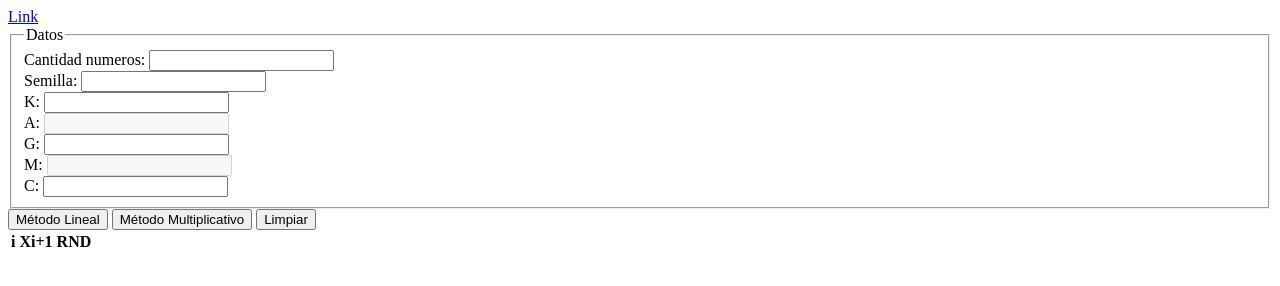
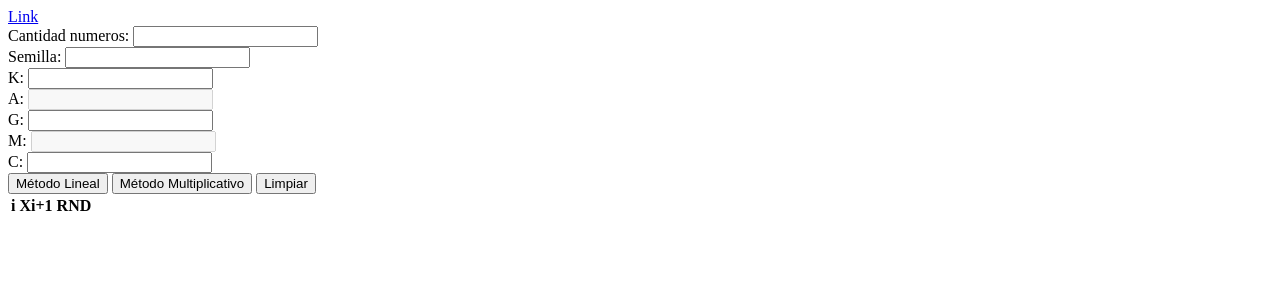
Before and after one commit to tomasDelizia/TP1-Simulacion, a website: page index.html in a window 1280 px wide. Drawn offline with Linux system fonts and the light colour scheme.

Commit message:
html modificacion

```diff
--- a/index.html
+++ b/index.html
@@ -1,29 +1,35 @@
 <div id="app"></div>
 <a href="graph.html">Link</a>
-<fieldset name="datos">
-    <legend>Datos</legend>
-    <div>
+<div class="input-group mb-3">
     <label for="txtMuestra">Cantidad numeros:</label>
     <input type="number" id="txtMuestra" name="txtMuestra"><br>
+</div>
+<div class="input-group mb-3">
     <label for="txtSemilla">Semilla:</label>
     <input type="number" id="txtSemilla" name="txtSemilla"><br>
+</div>
+<div class="input-group mb-3">
     <label for="txtK">K:</label>
     <input type="number" id="txtK" name="txtK"><br>
     <label for="txtA">A:</label>
     <input disabled type="text" id="txtA" name="txtA"><br>
+</div>
+<div class="input-group mb-3">
     <label for="txtG">G:</label>
     <input type="number" id="txtG" name="txtG"><br>
     <label for="txtM">M:</label>
     <input disabled type="text" id="txtM" name="txtM"><br>
+</div>
+<div class="input-group mb-3">
     <label for="txtC">C:</label>
     <input type="number" id="txtC" name="txtC"><br>
 </div>
-</fieldset>
-<button class="btn btn-dark" id="btnLineal" type="submit" name="btnLineal">Método Lineal</button>
+
+<button  id="btnLineal" type="submit" name="btnLineal">Método Lineal</button>
 <button id="btnMultiplicativo" type="submit" name="btnMultiplicativo">Método Multiplicativo</button>
 <button id="btnLimpiar" type="submit" name="btnLimpiar">Limpiar</button>
 <div>
-    <table id="tablaNumeros">
+    <table id="tablaNumeros" class="table">
         <tr>
             <th>i</th>
             <th>Xi+1</th>
```
Lines whose indentation alone changed are shown as unchanged.
